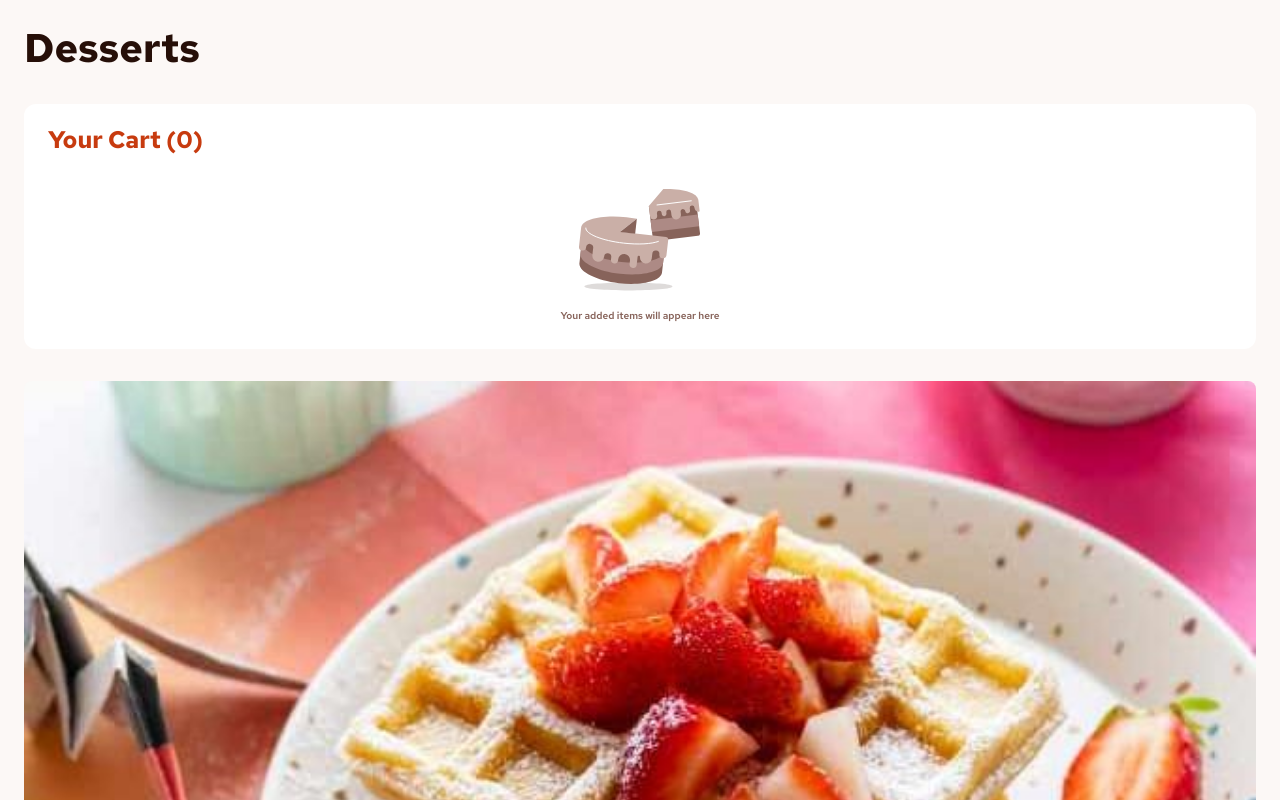
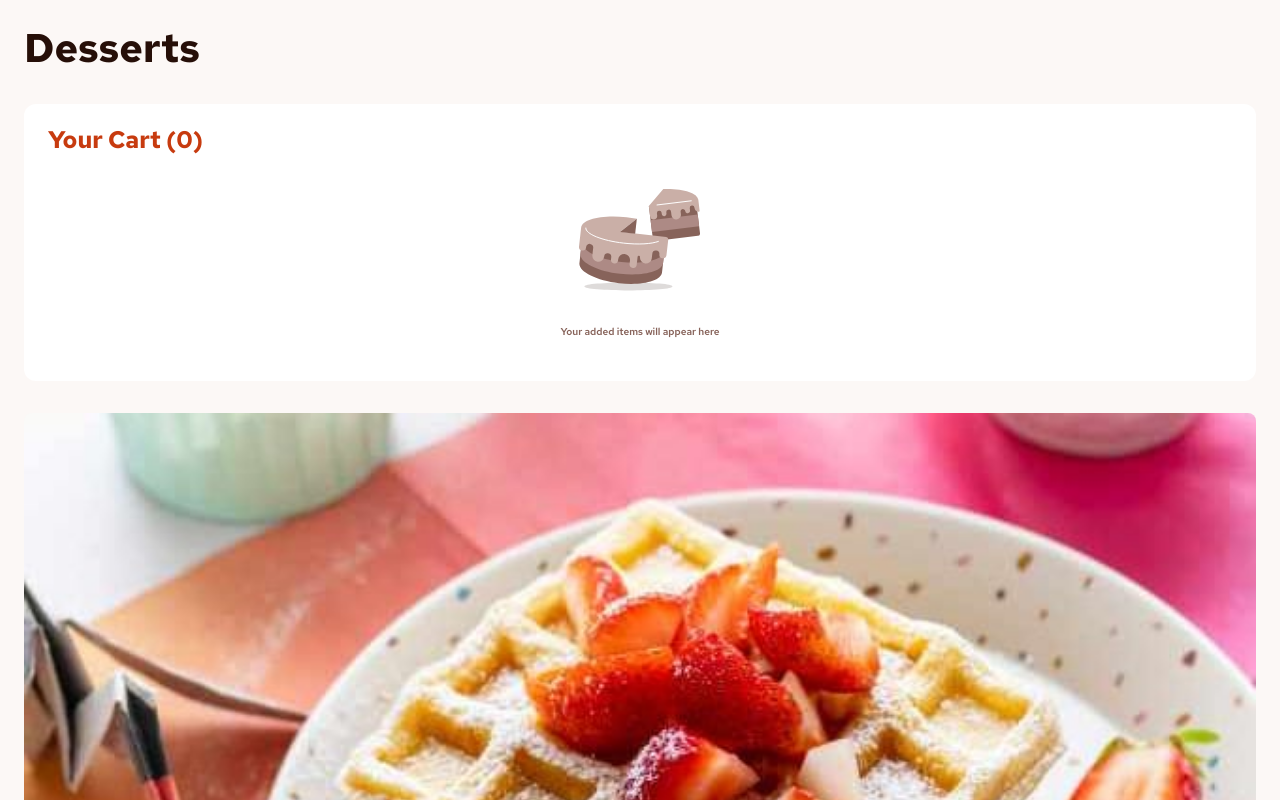
Before and after one commit to raulgaliciab/product-list-cart, a React (Vite) app: page / in a window 1280 px wide. Shown: the top 800 px of the page. Built offline with nearby package versions, Linux system fonts and the light colour scheme.

Commit message:
Empty Cart style fix

```diff
--- a/src/styles/index.css
+++ b/src/styles/index.css
@@ -141,12 +141,14 @@ h1 {
 }
 
 .cart figure {
+  margin: 1.6rem 0;
   height: 100%;
   justify-self: center;
   justify-items: center;
 }
 
 .cart figure figcaption {
+  margin-top: 1.6rem;
   font: 1.4rem;
   font-weight: 600;
   line-height: 180%;
```
